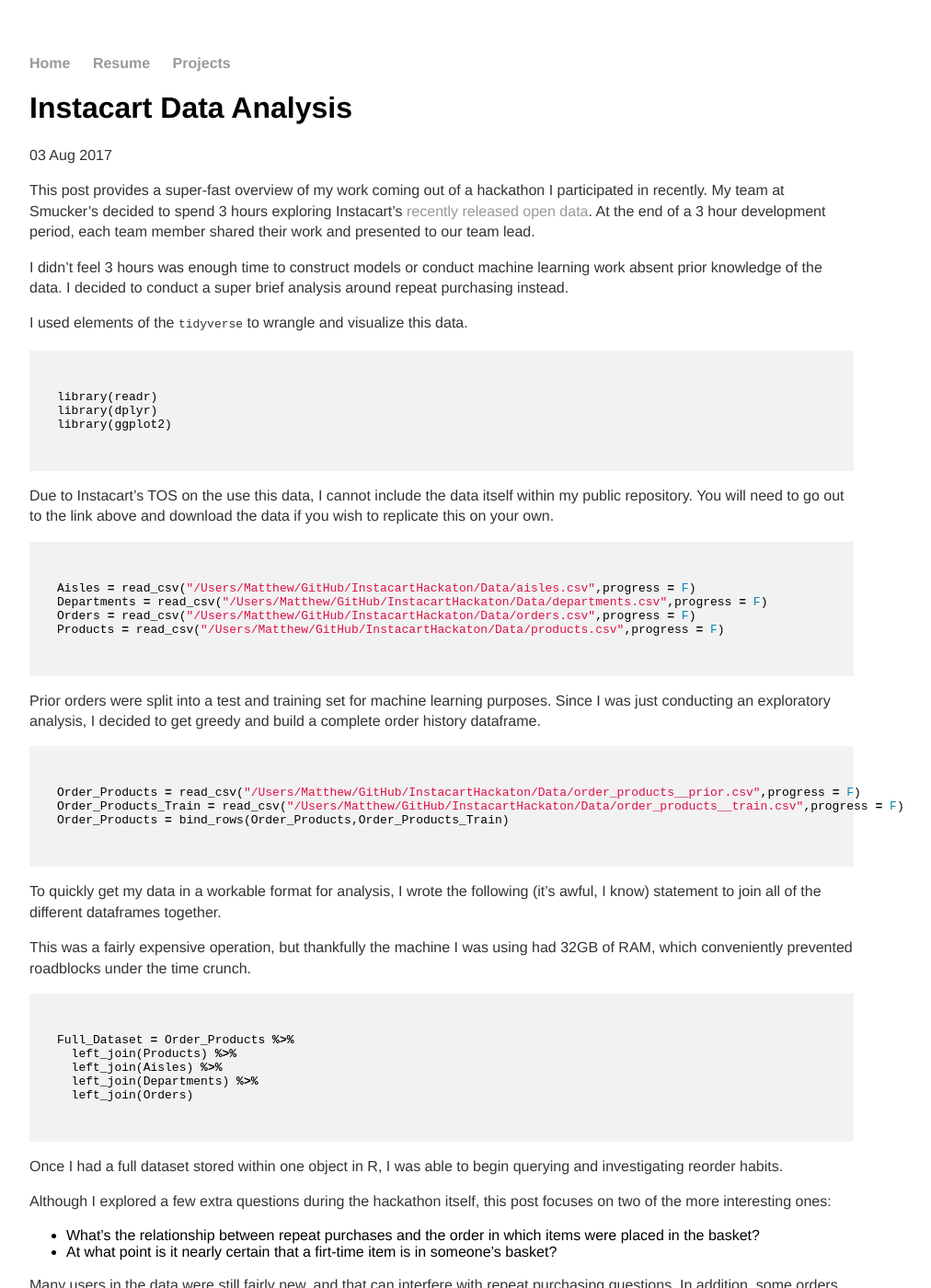
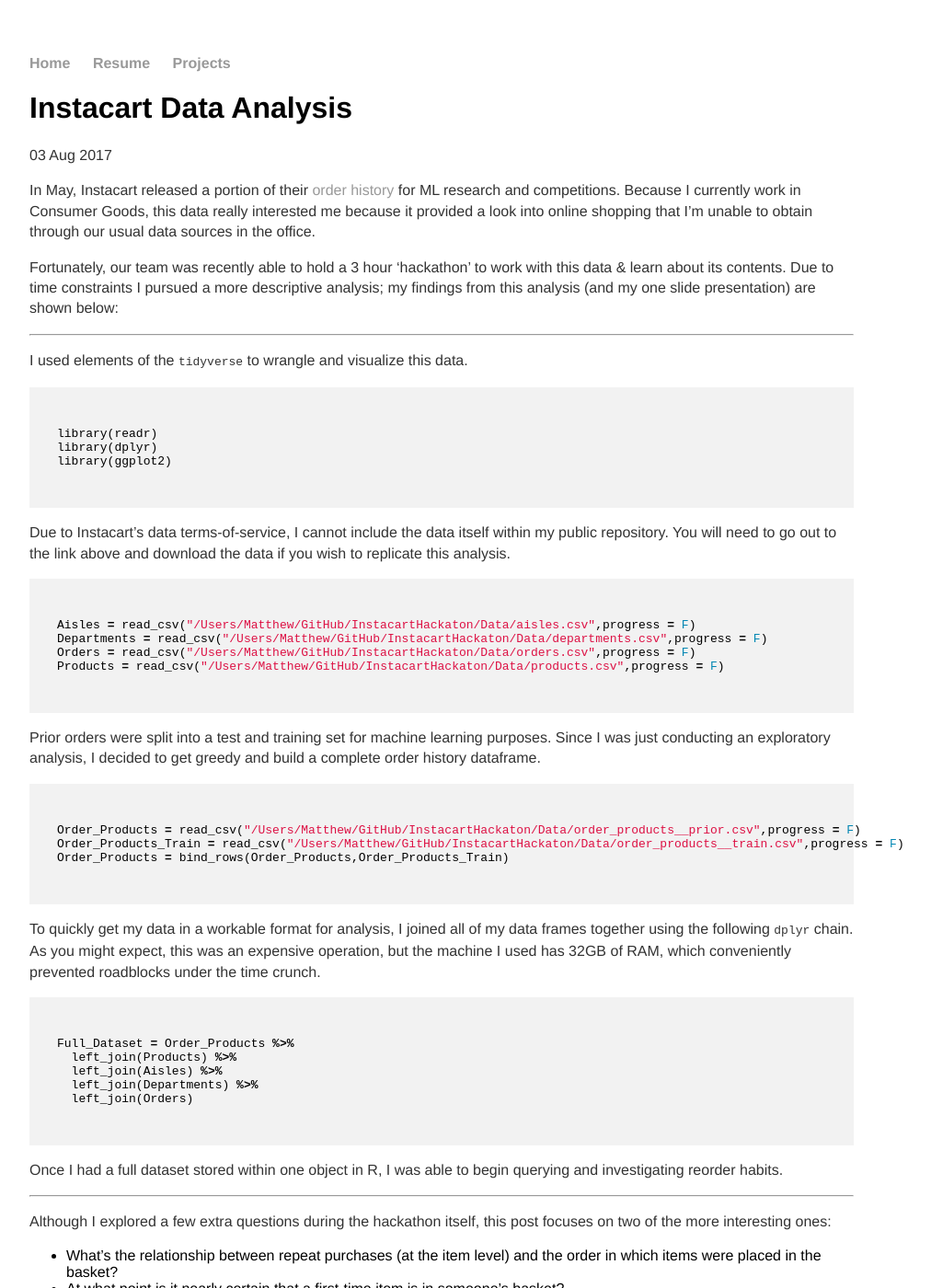
Before and after one commit to MatthewBrower/matthewbrower.github.io, a Jekyll site: the page built from _posts/2017-08-03-Instacart-Data-Analysis.md, in a window 1280 px wide and 1400 px high. Shown: the whole window at 92% size, without its empty margins (160-1172 px from the left). Built offline with Jekyll 4.4.1, drawn with Linux system fonts in a browser that asks for light colours; our own code applies the rules of GitHub Pages for plain Markdown files; some of the changed text lies outside the part shown.

Commit message:
Update 2017-08-03-Instacart-Data-Analysis.md

````diff
--- a/_posts/2017-08-03-Instacart-Data-Analysis.md
+++ b/_posts/2017-08-03-Instacart-Data-Analysis.md
@@ -1,6 +1,8 @@
-This post provides a super-fast overview of my work coming out of a hackathon I participated in recently. My team at Smucker's decided to spend 3 hours exploring Instacart's [recently released open data](https://www.instacart.com/datasets/grocery-shopping-2017). At the end of a 3 hour development period, each team member shared their work and presented to our team lead.
+In May, Instacart released a portion of their [order history](https://www.instacart.com/datasets/grocery-shopping-2017) for ML research and competitions.  Because I currently work in Consumer Goods, this data really interested me because it provided a look into online shopping that I'm unable to obtain through our usual data sources in the office.
 
-I didn't feel 3 hours was enough time to construct models or conduct machine learning work absent prior knowledge of the data. I decided to conduct a super brief analysis around repeat purchasing instead.
+Fortunately, our team was recently able to hold a 3 hour 'hackathon' to work with this data &amp; learn about its contents.   Due to time constraints I pursued a more descriptive analysis; my findings from this analysis (and my one slide presentation) are shown below:
+
+---
 
 I used elements of the `tidyverse` to wrangle and visualize this data.
 
@@ -10,7 +12,7 @@
 library(ggplot2)
 ```
 
-Due to Instacart's TOS on the use this data, I cannot include the data itself within my public repository. You will need to go out to the link above and download the data if you wish to replicate this on your own.
+Due to Instacart's data terms-of-service, I cannot include the data itself within my public repository. You will need to go out to the link above and download the data if you wish to replicate this analysis.
 
 ``` r
 Aisles = read_csv("/Users/Matthew/GitHub/InstacartHackaton/Data/aisles.csv",progress = F)
@@ -27,9 +29,7 @@
 Order_Products = bind_rows(Order_Products,Order_Products_Train)
 ```
 
-To quickly get my data in a workable format for analysis, I wrote the following (it's awful, I know) statement to join all of the different dataframes together.
-
-This was a fairly expensive operation, but thankfully the machine I was using had 32GB of RAM, which conveniently prevented roadblocks under the time crunch.
+To quickly get my data in a workable format for analysis, I joined all of my data frames together using the following `dplyr` chain.  As you might expect, this was an expensive operation, but the machine I used has 32GB of RAM, which conveniently prevented roadblocks under the time crunch.
 
 ``` r
 Full_Dataset = Order_Products %>%
@@ -41,10 +41,12 @@
 
 Once I had a full dataset stored within one object in R, I was able to begin querying and investigating reorder habits.
 
+---
+
 Although I explored a few extra questions during the hackathon itself, this post focuses on two of the more interesting ones:
 
--   What's the relationship between repeat purchases and the order in which items were placed in the basket?
--   At what point is it nearly certain that a firt-time item is in someone's basket?
+-   What's the relationship between repeat purchases (at the item level) and the order in which items were placed in the basket?
+-   At what point is it nearly certain that a first-time item is in someone's basket?
 
 Many users in the data were still fairly new, and that can interfere with repeat purchasing questions. In addition, some orders had hundreds of items in the basket, and we weren't interested in studying super-large baskets. As a result, we limited baskets to only include:
 
@@ -84,7 +86,7 @@
 
 <img src="https://matthewbrower.github.io/img/Hackathon_Analysis_files/figure-markdown_github/unnamed-chunk-2-1.png">
 
-Another way to look at this is to quantify the cumulative probability a shopper has added a 'new' item to their basket as it grows in size. The chart below highlights an interesting finding - by the point one of our repeat shoppers has placed 15 items in their basket, it's almost 100% probable that one of those 15 items is new to that shopper.
+Another way to look at this is to quantify the cumulative probability a shopper has added a 'new' item to their basket as it grows in size. The chart below highlights an interesting finding - by the time one of our repeat shoppers has placed 15 items in their basket, it's almost 100% probable that one of those 15 items is new to that shopper.  The strength of this conclusion varies based on the filters applied above, but I still find this interesting and share some possible actions below.
 
 ``` r
 Reorders$Prob = (1 - cumprod(Reorders$Reordered))
@@ -99,8 +101,6 @@
 ```
 <img src="https://matthewbrower.github.io/img/Hackathon_Analysis_files/figure-markdown_github/unnamed-chunk-3-1.png">
 
-The findings here are highly-dependent on our order count filtering from earlier: raising the filter from 10 previous tranactions to 15 or higher would pull this line downward & may drive a different conclusion.
-
 Knowing Instacart's mission of shopper convenience, I would take these learnings and recommend adjustments to their suggestive selling algorithm:
 
 -   For shoppers early-on in their online trip, I believe 'convenience' can be maximized by recommending grocery staples and items that shopper has routinely purchased in the past.
````
